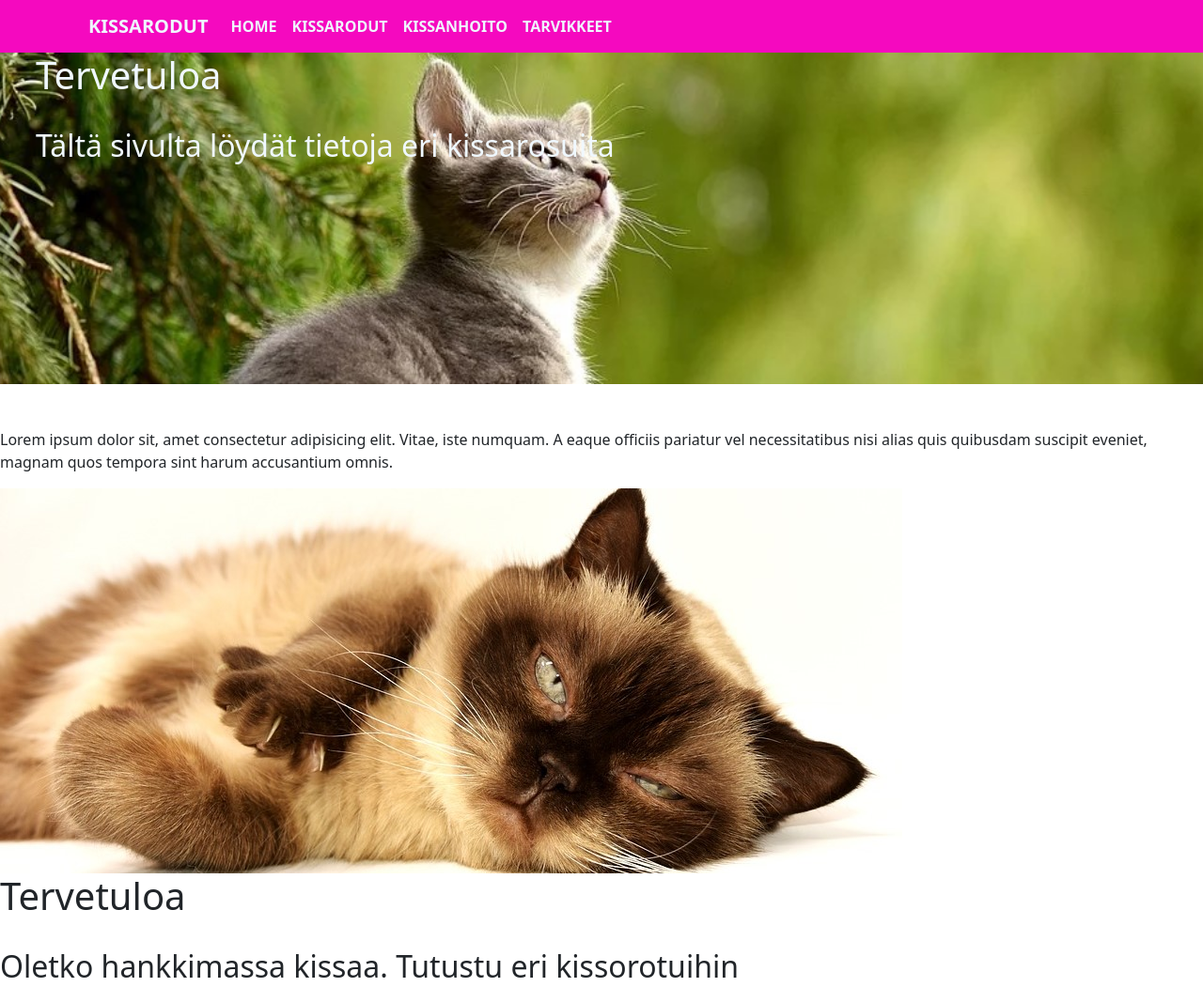
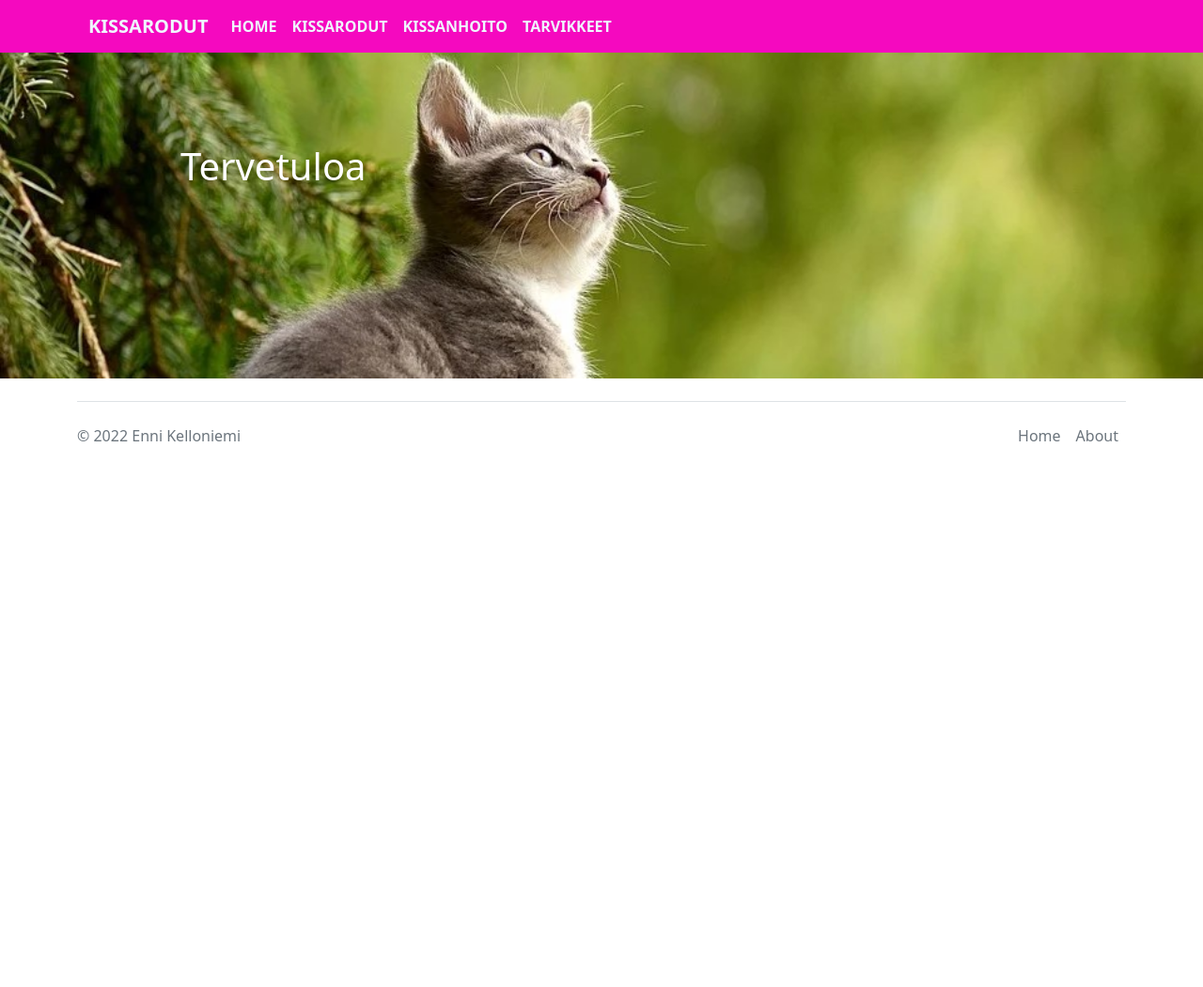
Before and after one commit to Ennikatariina/Webtekniikka2022, a plain HTML site: page task3.1_Bootstrap/kissarodut.html in a window 1280 px wide. Shown: the whole page at 94% size. After the commit the page ends 800 px from the top, so only its background shows below. Drawn offline with nearby package versions, Linux system fonts and the light colour scheme.

Commit message:
changes to css and kissarodut.html

```diff
--- a/task3.1_Bootstrap/kissarodut.html
+++ b/task3.1_Bootstrap/kissarodut.html
@@ -9,9 +9,13 @@
 
     <!-- Bootstrap CSS -->
     <link href="https://cdn.jsdelivr.net/npm/bootstrap@5.1.3/dist/css/bootstrap.min.css" rel="stylesheet" integrity="sha384-1BmE4kWBq78iYhFldvKuhfTAU6auU8tT94WrHftjDbrCEXSU1oBoqyl2QvZ6jIW3" crossorigin="anonymous">
+    <!--Custom css-->
     <link rel="stylesheet" href="style.css">
 </head>
+
 <body>
+
+  <!--Navbar-->
   <div class="container.fluid">
     <div class="row">
         <div class="col">
@@ -21,6 +25,7 @@
                   <button class="navbar-toggler" type="button" data-bs-toggle="collapse" data-bs-target="#navbarNavAltMarkup" aria-controls="navbarNavAltMarkup" aria-expanded="false" aria-label="Toggle navigation">
                     <span class="navbar-toggler-icon"></span>
                   </button>
+
                   <div class="collapse navbar-collapse" id="navbarNavAltMarkup">
                     <div class="navbar-nav">
                       <a class="nav-link active" aria-current="page" href="index.html">Home</a>
@@ -33,42 +38,42 @@
               </nav>
         </div>
     </div>
-        <div class="row">
-            <div id="piip" class="col">
-                <!--<img src="images/cat-green1.jpg" alt="kissa" class="img-fluid">-->
-                <h1>Tervetuloa </h1>
-                <br>
-                <h2>Tältä sivulta löydät tietoja eri kissarosuita</h2>
+  </div>
 
+  <!--Header-->
+  <div id="header">
+    <div id="carouselExampleSlidesOnly" class="carousel slide" data-bs-ride="carousel">
+      <div class="carousel-inner">
+        <div class="carousel-item active">
+          <img src="images/cat-green1.jpg" class="d-block w-100" alt="kissa">
+          <div class="carousel-caption d-none d-md-block">
+            <h1>Tervetuloa</h1>
           </div>
         </div>
-        <div class="row">
-            <div class="col">
-                <p>Lorem ipsum dolor sit, amet consectetur adipisicing elit. Vitae, iste numquam. A eaque officiis pariatur vel necessitatibus nisi alias quis quibusdam suscipit eveniet, magnam quos tempora sint harum accusantium omnis.</p>
       </div>
     </div>
   </div>
 
 
-    <!--<div class="container.fluid">
-        <div class="row">
-            <div id="piip" class="col bg-cover">
-                <img src="images/cat-green1.jpg" alt="kissa" class="img-fluid">
 
-                <h1>Tervetuloa </h1>
-                <h2>Tältä sivulta löydät tietoja eri kissarosuita</h2>
 
+
+
+      <!--Footer-->
+      <div class="container">
+        <footer class="d-flex flex-wrap justify-content-between align-items-center py-3 my-4 border-top">
+          <p class="col-md-4 mb-0 text-muted">&copy; 2022 Enni Kelloniemi</p>
+
+          <a href="/" class="col-md-4 d-flex align-items-center justify-content-center mb-3 mb-md-0 me-md-auto link-dark text-decoration-none">
+            <svg class="bi me-2" width="40" height="32"><use xlink:href="#bootstrap"/></svg>
+          </a>
+
+          <ul class="nav col-md-4 justify-content-end">
+            <li class="nav-item"><a href="#" class="nav-link px-2 text-muted">Home</a></li>
+            <li class="nav-item"><a href="#" class="nav-link px-2 text-muted">About</a></li>
+          </ul>
+        </footer>
       </div>
-        </div>
-    </div>
--->
-    <div class="col header">
-        <img src="images/tympaantynytkissa1.jpg" alt="Kissa" class="img-fluid">
-        <h1>Tervetuloa </h1>
-        <br>
-        <h2>Oletko hankkimassa kissaa. Tutustu eri kissorotuihin</h2>
-    </div>
-
 
     <!--Add Bootstrap Js file-->
     <script src="https://cdn.jsdelivr.net/npm/bootstrap@5.1.3/dist/js/bootstrap.bundle.min.js" integrity="sha384-ka7Sk0Gln4gmtz2MlQnikT1wXgYsOg+OMhuP+IlRH9sENBO0LRn5q+8nbTov4+1p" crossorigin="anonymous"></script>
--- a/task3.1_Bootstrap/style.css
+++ b/task3.1_Bootstrap/style.css
@@ -1,3 +1,4 @@
+/*Navbar layout*/
 .navbar{
     background-color:#F509BF;
     text-transform: uppercase;
@@ -13,47 +14,26 @@
 .navbar-toggler{
     border:2px solid aliceblue;
 }
-
+/*Onko turha? Tämä ja toggler? Nämä on hampurilaiseen, muistaakseni*/
 .navbar-toggler-icon {
     border:2px solid aliceblue;
 }
 
+/* Header layout*/
+#header .carousel-caption{
+    text-align: left;
+    bottom: 50%;
+}
 
-/*.bg-cover{
-    background-image: url("images/cat-jumping.jpg");
-    height: 400px;
-    background-size:cover;
-}
-*/
-
-/*.header{
-    background-image: url("images/tympaantynytkissa1.jpg");
-    background-repeat: no-repeat;
-    background-size: 100%;
-
-
-    }*/
-/*img{
-    position: absolute;
-    left: 0px;
-  top: 0px;
-  z-index: -1;
-}*/
-/*#piip> img{
-    position: absolute;
-    z-index: -1;
-    width: 100%;
-
-}*/
-#piip{
-    color: aliceblue;
-}
-#piip{
-    background-image: url("images/cat-green1.jpg");
-    background-repeat: no-repeat;
-    background-size: 100%;
-    padding-left: 50px;
-    height: 400px;
-
+/* textsection layout*/
+#textsection p{
+    margin-top: 1rem;
+    font-size: large;
 
 }
+/* Carousel layout*/
+.carousel-inner button{
+    font-size: xx-large;
+    color: aliceblue;
+    text-decoration: none;
+}
```
Lines whose indentation alone changed are shown as unchanged.
